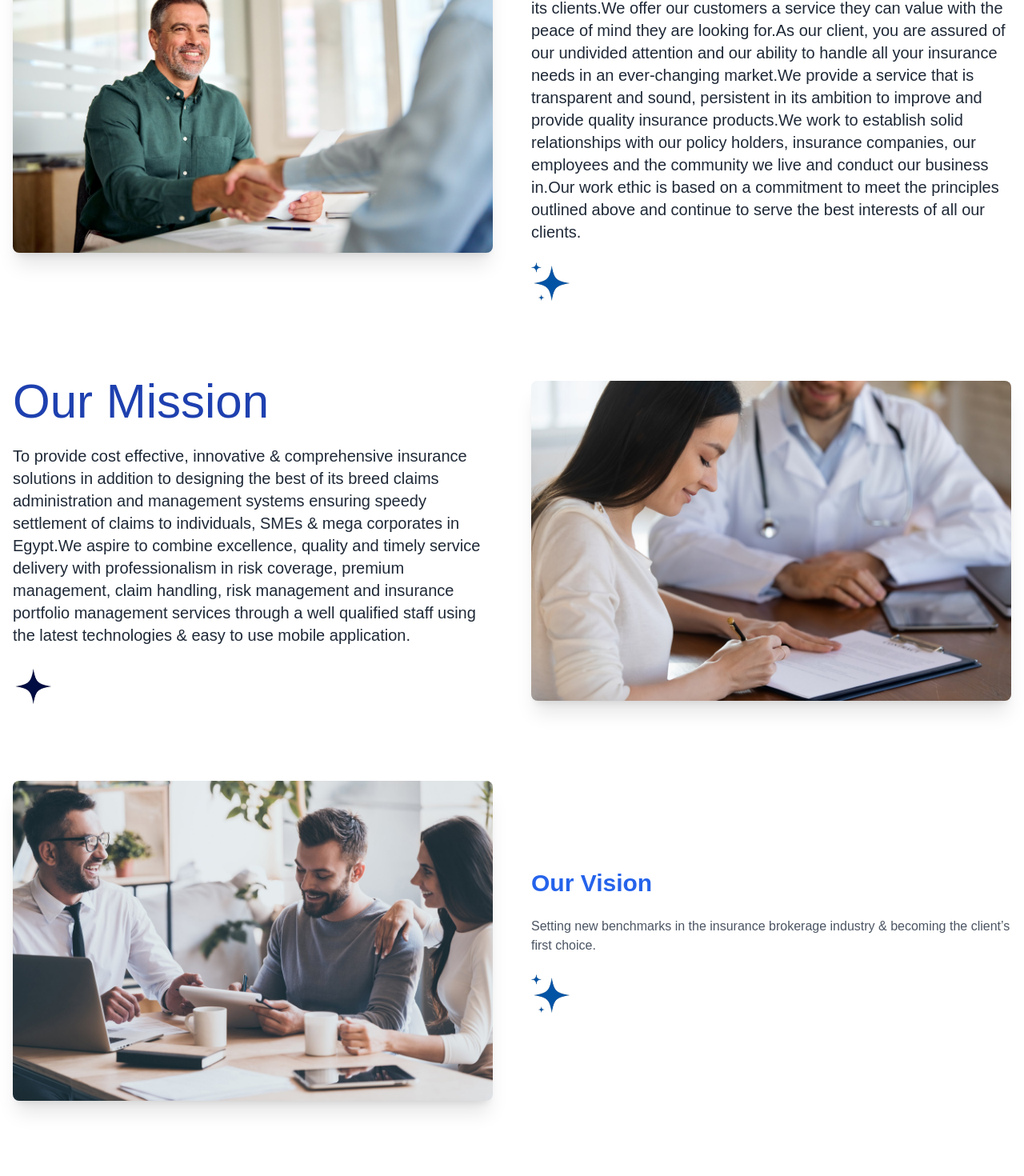
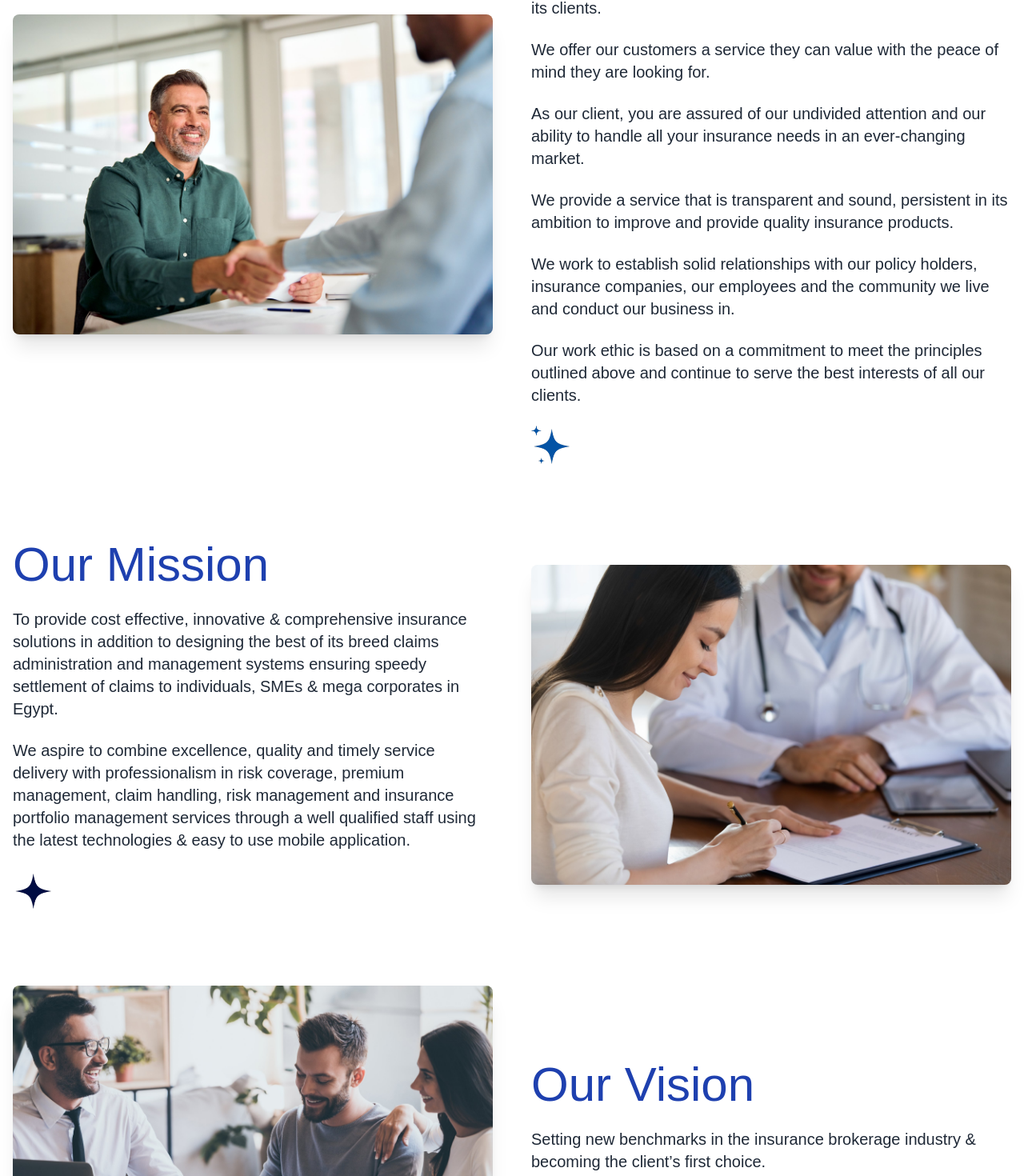
Before and after one commit to OmarKhaled-47/SKY-Insurance, a Next.js app: page / in a window 1280 px wide. Shown: the part 1040-2510 px from the top of the page at 80% size. Built offline with nearby package versions, Linux system fonts and the light colour scheme.

Commit message:
fix navbar

```diff
--- a/app/page.tsx
+++ b/app/page.tsx
@@ -485,9 +485,16 @@ export default function Component() {
               <h2 className="text-6xl font-light text-blue-800">
                 {content[lang].story.title}
               </h2>
-              <p className="text-gray-800 text-xl">
-                {content[lang].story.description}
-              </p>
+
+              {content[lang].story.description.map((description, index) => (
+                <motion.div
+                  key={index}
+                  variants={fadeIn}
+                  className="flex items-start space-x-4"
+                >
+                  <p className="text-gray-800 text-xl">{description}</p>
+                </motion.div>
+              ))}
               <Image
                 src="/light star.png"
                 alt="star"
@@ -502,9 +509,18 @@ export default function Component() {
               <h2 className="text-6xl font-light text-blue-800">
                 {content[lang].story.mission.title}
               </h2>
-              <p className="text-gray-800 text-xl">
-                {content[lang].story.mission.description}
-              </p>
+
+              {content[lang].story.mission.description.map(
+                (description, index) => (
+                  <motion.div
+                    key={index}
+                    variants={fadeIn}
+                    className="flex items-start space-x-4"
+                  >
+                    <p className="text-gray-800 text-xl">{description}</p>
+                  </motion.div>
+                )
+              )}
               <Image
                 src="/dark star.png"
                 alt="star"
@@ -534,12 +550,21 @@ export default function Component() {
               />
             </motion.div>
             <motion.div variants={fadeIn} className="space-y-6">
-              <h2 className="text-3xl font-bold text-blue-600">
+              <h2 className="text-6xl font-light text-blue-800">
                 {content[lang].story.vision.title}
               </h2>
-              <p className="text-gray-600">
-                {content[lang].story.vision.description}
-              </p>
+
+              {content[lang].story.vision.description.map(
+                (description, index) => (
+                  <motion.div
+                    key={index}
+                    variants={fadeIn}
+                    className="flex items-start space-x-4"
+                  >
+                    <p className="text-gray-800 text-xl">{description}</p>
+                  </motion.div>
+                )
+              )}
               <Image
                 src="/light star.png"
                 alt="star"
```
